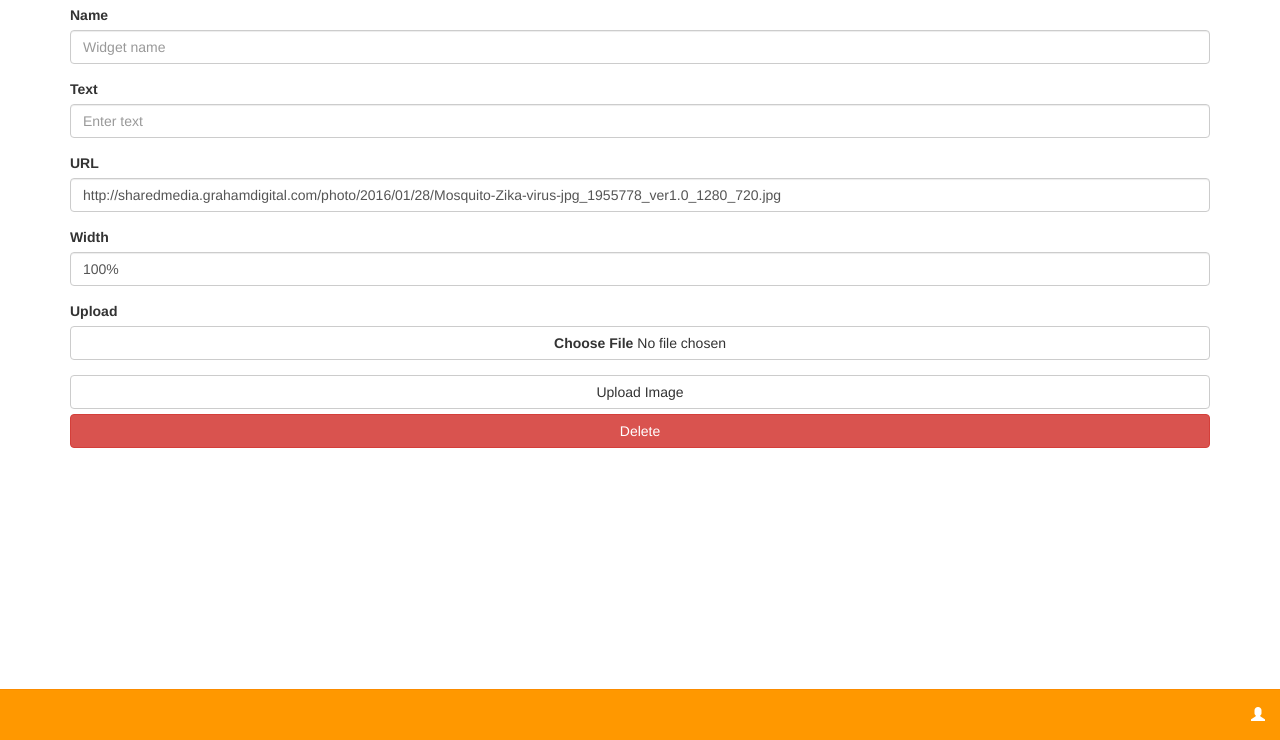
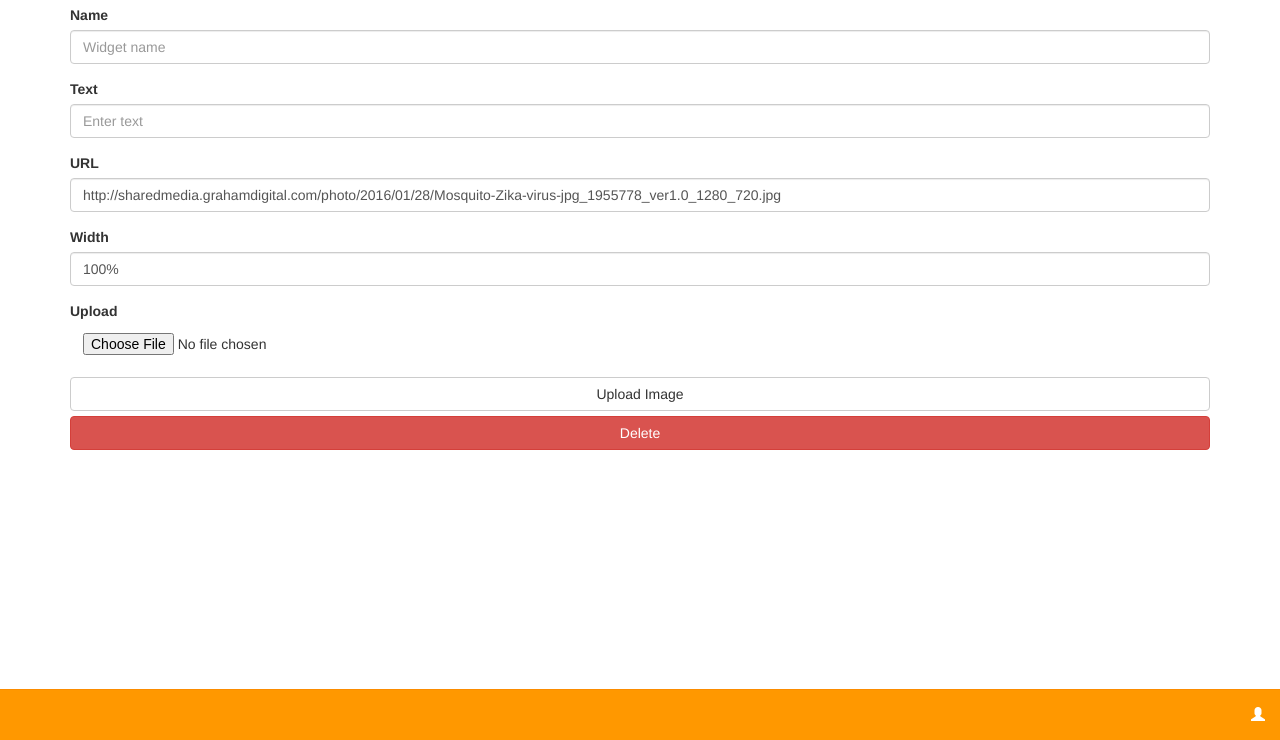
Before and after one commit to prasadnm92/namamahesh-jyothiprasad-webdev, a website: page public/assignment/widget-image.html in a window 1280 px wide. Shown: the part 60-800 px from the top of the page. Drawn offline with nearby package versions, Linux system fonts and the light colour scheme.

Commit message:
used input type=file

```diff
--- a/public/assignment/widget-image.html
+++ b/public/assignment/widget-image.html
@@ -46,7 +46,7 @@
         </div>
         <div class="form-group">
             <label for="url">Upload</label>
-            <button class="btn btn-default btn-block"><strong>Choose File</strong> No file chosen</button>
+            <input type="file" class="btn btn-block">
         </div>
     </form>
 
```
